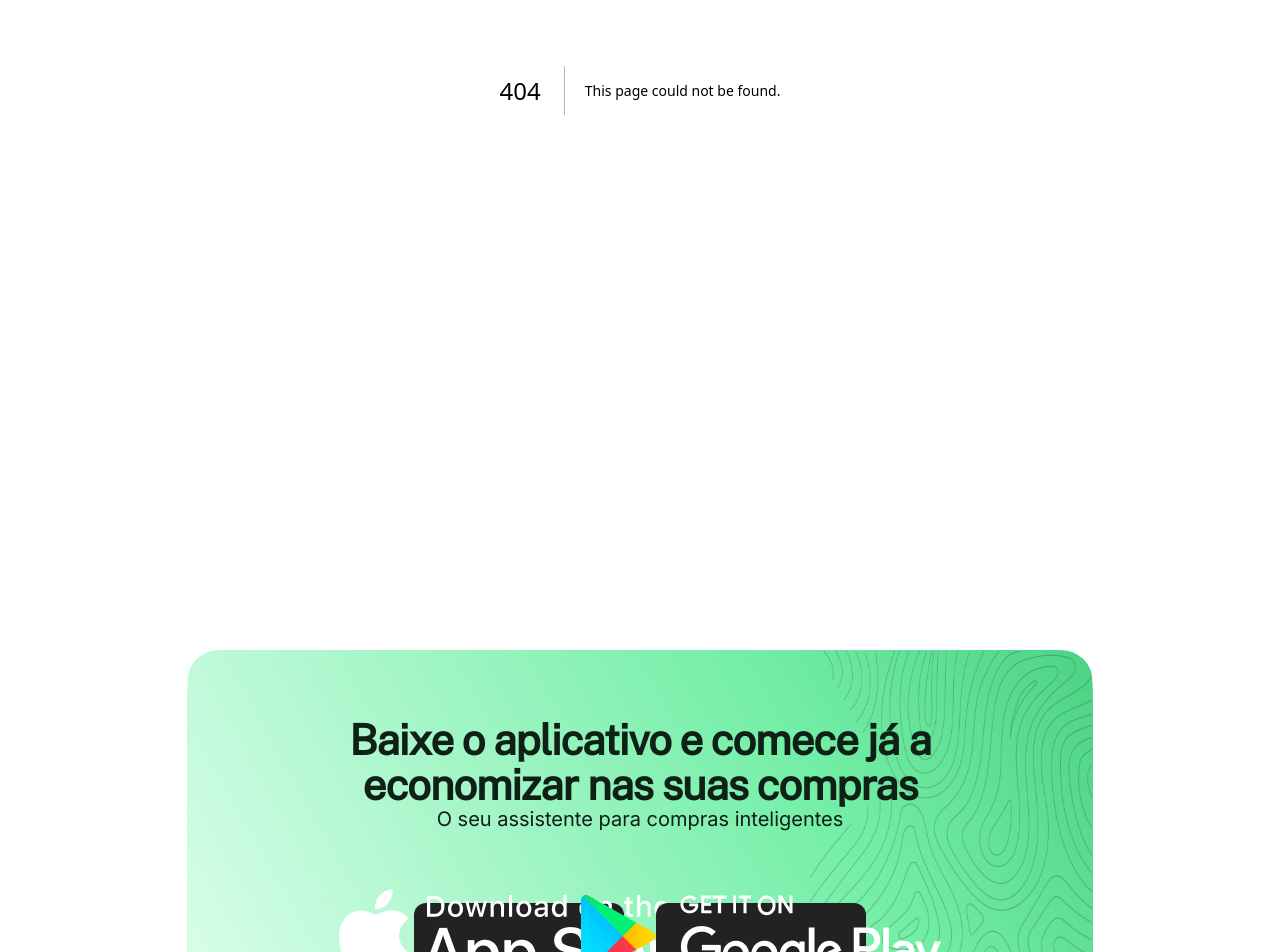
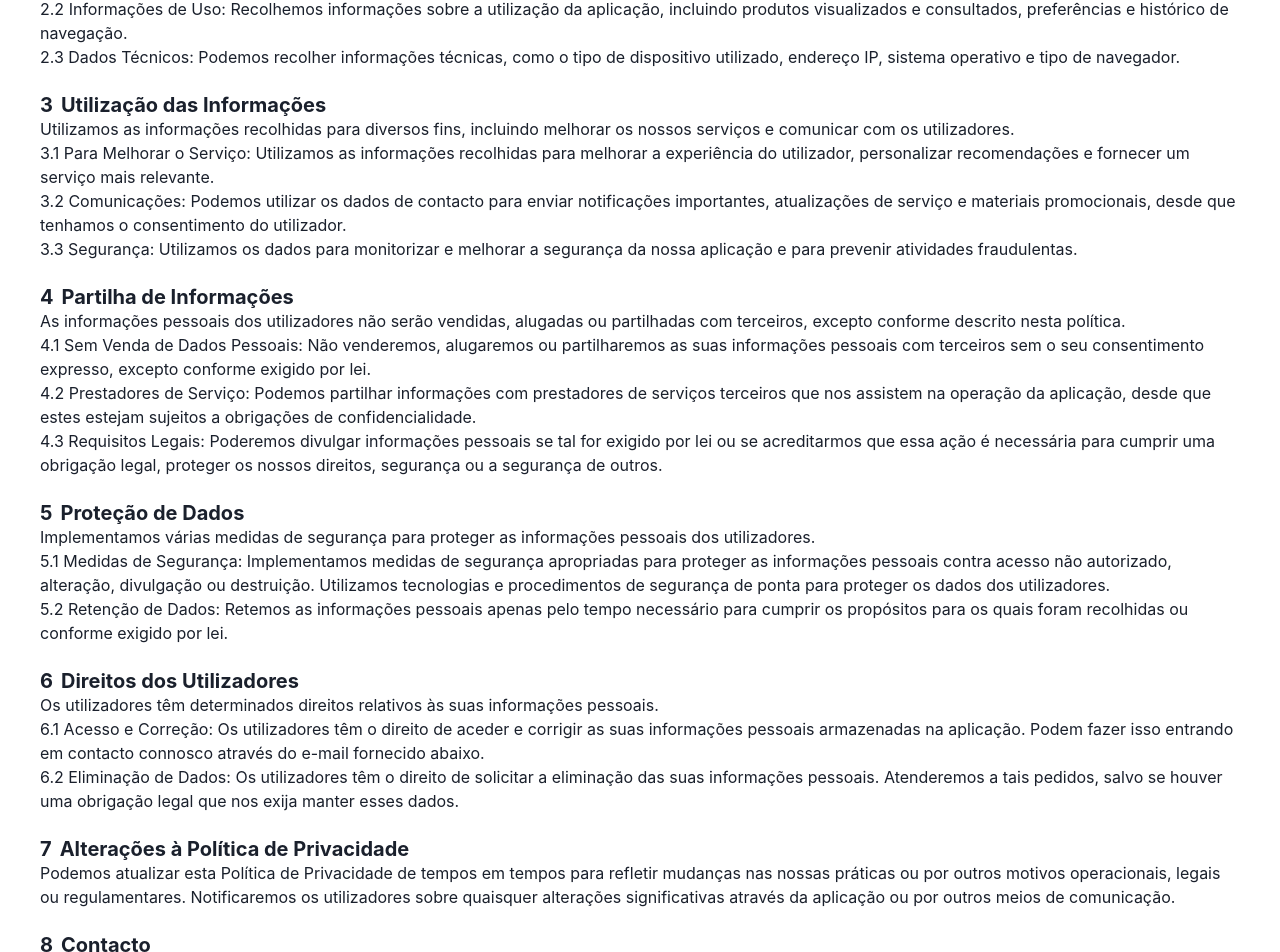
Before and after one commit to TyperGuy/10konto-landing-page, a Next.js app: page /politicas_de_privacidade in a window 1280 px wide. Before the commit this address had no page. Shown: the part 390-1342 px from the top of the page. Built offline with nearby package versions, Linux system fonts and the light colour scheme.

Commit message:
feat: privacity politics

```diff
--- /dev/null
+++ b/src/app/politicas_de_privacidade/page.tsx
@@ -0,0 +1,48 @@
+'use client';
+import { Flex, Heading, ChakraProvider, Box } from '@chakra-ui/react';
+import termos from './terms.json';
+import { Navbar } from '~/components/Navbar';
+
+interface TTermo {
+  id: string;
+  titulo: string;
+  descricao: string;
+  artigos: string[];
+}
+
+const Termos = () => {
+  return (
+    <ChakraProvider>
+      <Flex flexDir='column' align='center'>
+        <Flex
+          p='0 40px'
+          marginTop='48px'
+          maxW='1300px'
+          flexDir='column'
+          gap='24px'
+        >
+          {' '}
+          <Heading>Políticas de privacidade</Heading>
+          {termos.map((termo: TTermo) => (
+            <div key={termo.id}>
+              <Flex gap='8px'>
+                {' '}
+                <Heading size='md'>{termo.id}</Heading>{' '}
+                <Heading size='md'>{termo.titulo}</Heading>
+              </Flex>
+              <p>{termo.descricao}</p>
+              {termo.artigos.length > 0 && (
+                <Box>
+                  {termo.artigos.map((value) => (
+                    <p key={value}>{value}</p>
+                  ))}
+                </Box>
+              )}
+            </div>
+          ))}
+        </Flex>
+      </Flex>
+    </ChakraProvider>
+  );
+};
+export default Termos;
--- /dev/null
+++ b/src/app/politicas_de_privacidade/terms.json
@@ -0,0 +1,68 @@
+[
+  {
+    "id": "1",
+    "titulo": "Introdução",
+    "descricao": "O 10konto valoriza a privacidade dos seus utilizadores e compromete-se a proteger as informações pessoais recolhidas através da aplicação. Esta Política de Privacidade descreve como recolhemos, utilizamos, armazenamos e protegemos os dados dos utilizadores.",
+    "artigos": []
+  },
+  {
+    "id": "2",
+    "titulo": "Informações Recolhidas",
+    "descricao": "Recolhemos diferentes tipos de informações para fornecer e melhorar os nossos serviços.",
+    "artigos": [
+      "2.1 Informações Pessoais: Podemos recolher informações pessoais identificáveis, como nome, endereço de e-mail, número de telefone e outros dados semelhantes, quando o utilizador se regista na aplicação ou entra em contacto connosco.",
+      "2.2 Informações de Uso: Recolhemos informações sobre a utilização da aplicação, incluindo produtos visualizados e consultados, preferências e histórico de navegação.",
+      "2.3 Dados Técnicos: Podemos recolher informações técnicas, como o tipo de dispositivo utilizado, endereço IP, sistema operativo e tipo de navegador."
+    ]
+  },
+  {
+    "id": "3",
+    "titulo": "Utilização das Informações",
+    "descricao": "Utilizamos as informações recolhidas para diversos fins, incluindo melhorar os nossos serviços e comunicar com os utilizadores.",
+    "artigos": [
+      "3.1 Para Melhorar o Serviço: Utilizamos as informações recolhidas para melhorar a experiência do utilizador, personalizar recomendações e fornecer um serviço mais relevante.",
+      "3.2 Comunicações: Podemos utilizar os dados de contacto para enviar notificações importantes, atualizações de serviço e materiais promocionais, desde que tenhamos o consentimento do utilizador.",
+      "3.3 Segurança: Utilizamos os dados para monitorizar e melhorar a segurança da nossa aplicação e para prevenir atividades fraudulentas."
+    ]
+  },
+  {
+    "id": "4",
+    "titulo": "Partilha de Informações",
+    "descricao": "As informações pessoais dos utilizadores não serão vendidas, alugadas ou partilhadas com terceiros, excepto conforme descrito nesta política.",
+    "artigos": [
+      "4.1 Sem Venda de Dados Pessoais: Não venderemos, alugaremos ou partilharemos as suas informações pessoais com terceiros sem o seu consentimento expresso, excepto conforme exigido por lei.",
+      "4.2 Prestadores de Serviço: Podemos partilhar informações com prestadores de serviços terceiros que nos assistem na operação da aplicação, desde que estes estejam sujeitos a obrigações de confidencialidade.",
+      "4.3 Requisitos Legais: Poderemos divulgar informações pessoais se tal for exigido por lei ou se acreditarmos que essa ação é necessária para cumprir uma obrigação legal, proteger os nossos direitos, segurança ou a segurança de outros."
+    ]
+  },
+  {
+    "id": "5",
+    "titulo": "Proteção de Dados",
+    "descricao": "Implementamos várias medidas de segurança para proteger as informações pessoais dos utilizadores.",
+    "artigos": [
+      "5.1 Medidas de Segurança: Implementamos medidas de segurança apropriadas para proteger as informações pessoais contra acesso não autorizado, alteração, divulgação ou destruição. Utilizamos tecnologias e procedimentos de segurança de ponta para proteger os dados dos utilizadores.",
+      "5.2 Retenção de Dados: Retemos as informações pessoais apenas pelo tempo necessário para cumprir os propósitos para os quais foram recolhidas ou conforme exigido por lei."
+    ]
+  },
+  {
+    "id": "6",
+    "titulo": "Direitos dos Utilizadores",
+    "descricao": "Os utilizadores têm determinados direitos relativos às suas informações pessoais.",
+    "artigos": [
+      "6.1 Acesso e Correção: Os utilizadores têm o direito de aceder e corrigir as suas informações pessoais armazenadas na aplicação. Podem fazer isso entrando em contacto connosco através do e-mail fornecido abaixo.",
+      "6.2 Eliminação de Dados: Os utilizadores têm o direito de solicitar a eliminação das suas informações pessoais. Atenderemos a tais pedidos, salvo se houver uma obrigação legal que nos exija manter esses dados."
+    ]
+  },
+  {
+    "id": "7",
+    "titulo": "Alterações à Política de Privacidade",
+    "descricao": "Podemos atualizar esta Política de Privacidade de tempos em tempos para refletir mudanças nas nossas práticas ou por outros motivos operacionais, legais ou regulamentares. Notificaremos os utilizadores sobre quaisquer alterações significativas através da aplicação ou por outros meios de comunicação.",
+    "artigos": []
+  },
+  {
+    "id": "8",
+    "titulo": "Contacto",
+    "descricao": "Para mais informações sobre esta Política de Privacidade ou para exercer os seus direitos relativos aos seus dados pessoais, por favor, entre em contacto connosco através do e-mail: suporte@10konto.com.",
+    "artigos": []
+  }
+]
```
